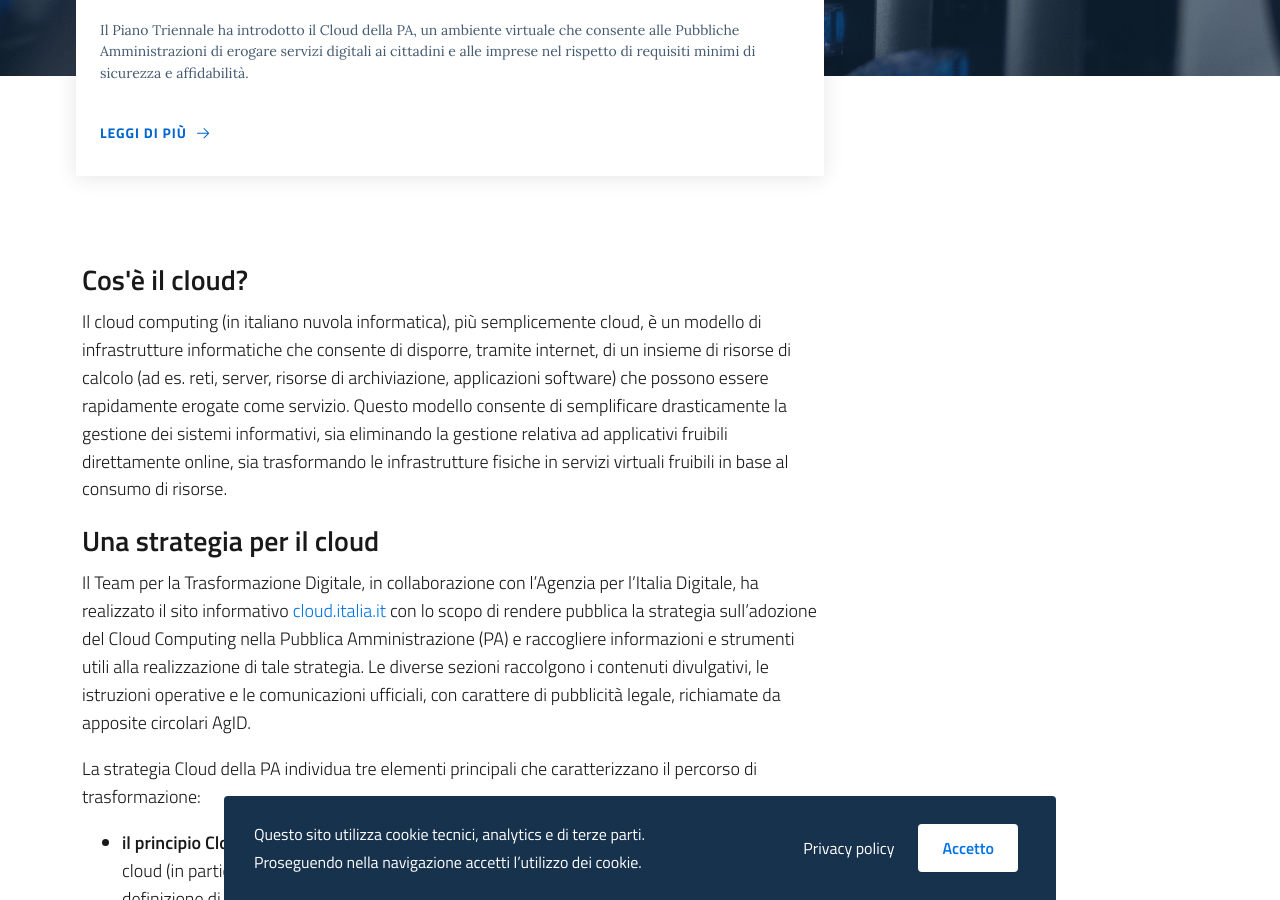
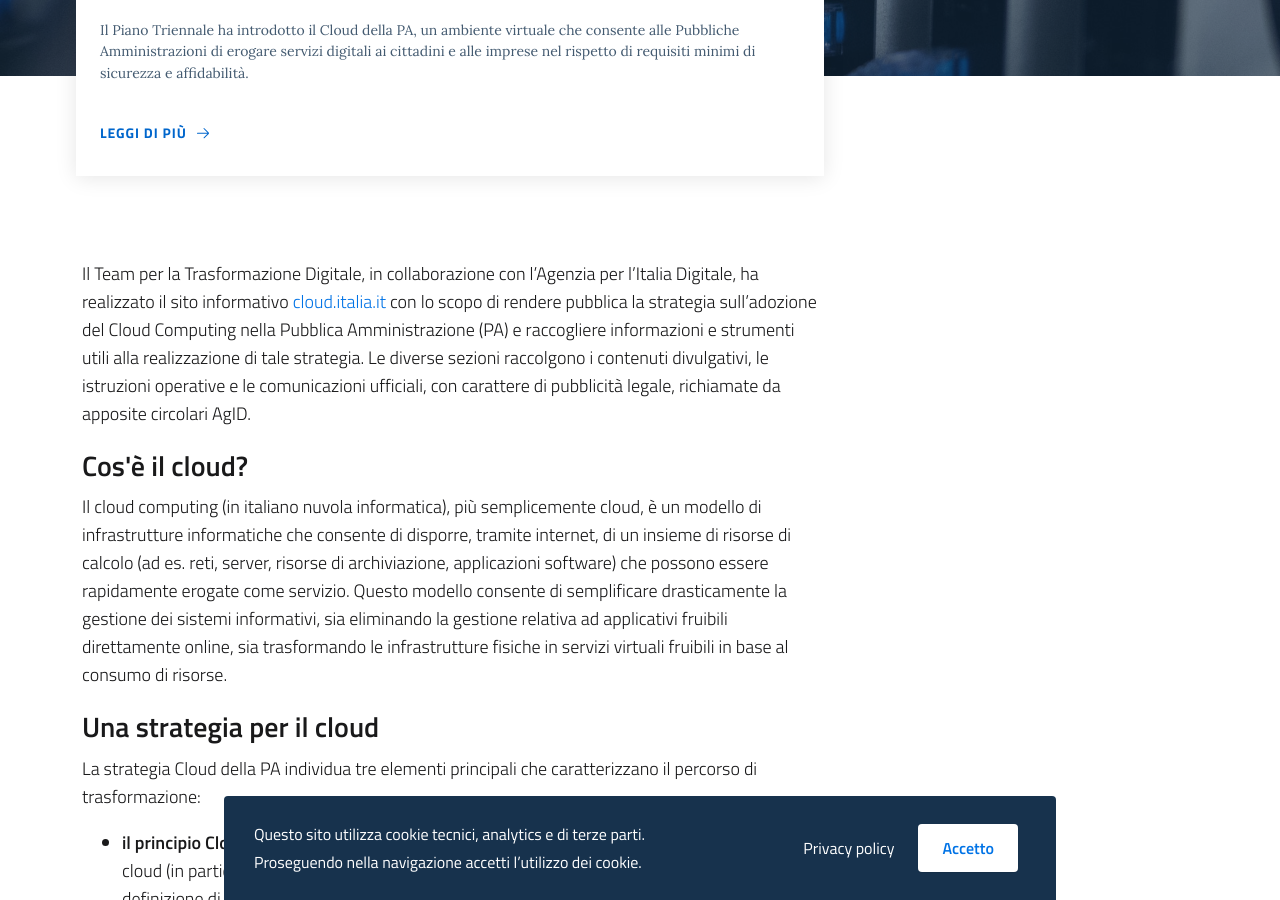
Before and after one commit to italia/cloud.italia.it, a Jekyll site: the page built from index.md, in a window 1280 px wide and 900 px high, scrolled down 817 px. Built offline with Jekyll 4.4.1, drawn with Linux system fonts in a browser that asks for light colours; some of the changed lines change nothing that is shown.

Commit message:
Update home-sections.html

```diff
--- a/_includes/home/home-sections.html
+++ b/_includes/home/home-sections.html
@@ -5,6 +5,16 @@
                 <article class="container my-4">
                     <div class="row">
                         <div class="col-12 col-lg-8">
+
+				<p markdown="1">
+                                Il Team per la Trasformazione Digitale, in collaborazione con l'Agenzia per l'Italia
+                                Digitale, ha realizzato il sito informativo <a href="https://cloud.italia.it">cloud.italia.it</a> con lo scopo di rendere
+                                pubblica la strategia sull’adozione del Cloud Computing nella Pubblica Amministrazione
+                                (PA) e raccogliere informazioni e strumenti utili alla realizzazione di tale strategia.
+                                Le diverse sezioni raccolgono i contenuti divulgativi, le istruzioni operative e le
+                                comunicazioni ufficiali, con carattere di pubblicità legale, richiamate da apposite
+                                circolari AgID.
+                            </p>
 
 			<h4><a id="cloud-della-pa">Cos'è il cloud?</a></h4>
 				<p>
@@ -62,15 +72,7 @@
 		<!--                      		<b>Una strategia per il cloud</b><br>-->
       <h4><a id="strategia-cloud">Una strategia per il cloud</a></h4>
 
-                            <p markdown="1">
-                                Il Team per la Trasformazione Digitale, in collaborazione con l'Agenzia per l'Italia
-                                Digitale, ha realizzato il sito informativo <a href="https://cloud.italia.it">cloud.italia.it</a> con lo scopo di rendere
-                                pubblica la strategia sull’adozione del Cloud Computing nella Pubblica Amministrazione
-                                (PA) e raccogliere informazioni e strumenti utili alla realizzazione di tale strategia.
-                                Le diverse sezioni raccolgono i contenuti divulgativi, le istruzioni operative e le
-                                comunicazioni ufficiali, con carattere di pubblicità legale, richiamate da apposite
-                                circolari AgID.
-                            </p>
+
                             <p>
                             La strategia Cloud della PA individua tre elementi principali che
                             caratterizzano il percorso di trasformazione:
```
